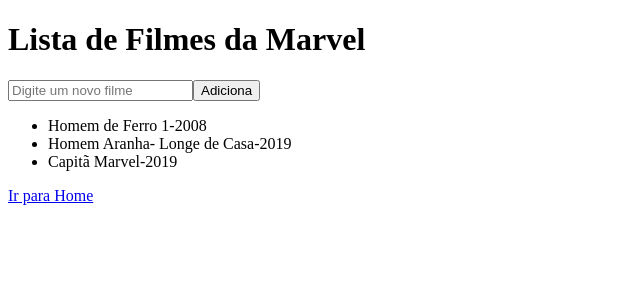
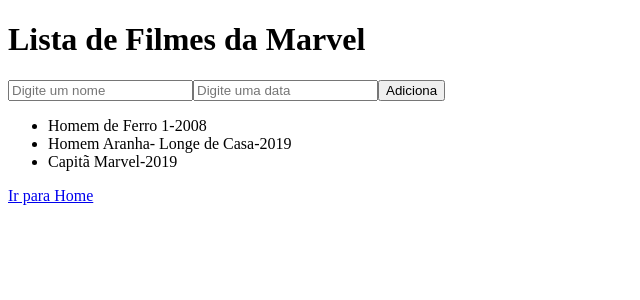
Before and after one commit to nandadegcarvalho/Home-Page, a Next.js app: page /Lista in a window 1280 px wide. Shown: the top 300 px of the page, without its empty margins (0-640 px from the left). Built offline with nearby package versions, Linux system fonts and the light colour scheme.

Commit message:
incluida data na lista

```diff
--- a/pages/Lista.js
+++ b/pages/Lista.js
@@ -1,19 +1,26 @@
 import React, { useState } from 'react'
 export default function ListaPage() {
     const [filmes, setFilmes] = useState ([{nome:"Homem de Ferro 1",dataDeLancamento:"2008"}, {nome:"Homem Aranha- Longe de Casa",dataDeLancamento:"2019"}, {nome: "Capitã Marvel", dataDeLancamento: "2019"}]);
-    const [filmeNovo,setFilmeNovo] = useState ("")
-    const handleChange = (event) => {
-        setFilmeNovo(event.target.value);
+    const [nome, setName] = useState ("")
+    const [data, setDate] = useState  ("")
+    const [filmeNovo,setFilmeNovo] = useState ({nome:"", dataDeLancamento:""})
+    const updateName = (event) => {
+        setName(event.target.value);
+    };
+    const updateDate = (event) => {
+        setDate(event.target.value);
     };
     const adicionaFilme=() => {
         // setFilmes(prev=>([...prev,filmeNovo]))
-        setFilmes([...filmes,filmeNovo])
-        setFilmeNovo("")
+        setFilmes([...filmes,{nome:nome,dataDeLancamento:data}])
+        setName("")
+        setDate("")
     }
-    return (
+        return (
         <div>
             <h1>Lista de Filmes da Marvel</h1>
-            <input type="text" placeholder = "Digite um novo filme" onChange={handleChange} value={filmeNovo}/>
+            <input type="text" placeholder = "Digite um nome" onChange={updateName} value={nome}/>
+            <input type="number" placeholder = "Digite uma data" onChange={updateDate} value={data}/>
             <button onClick={adicionaFilme}>Adiciona</button>
             <ul>{ filmes.map ((filme) =>
             <li>{filme.nome}-{filme.dataDeLancamento}</li>
```
